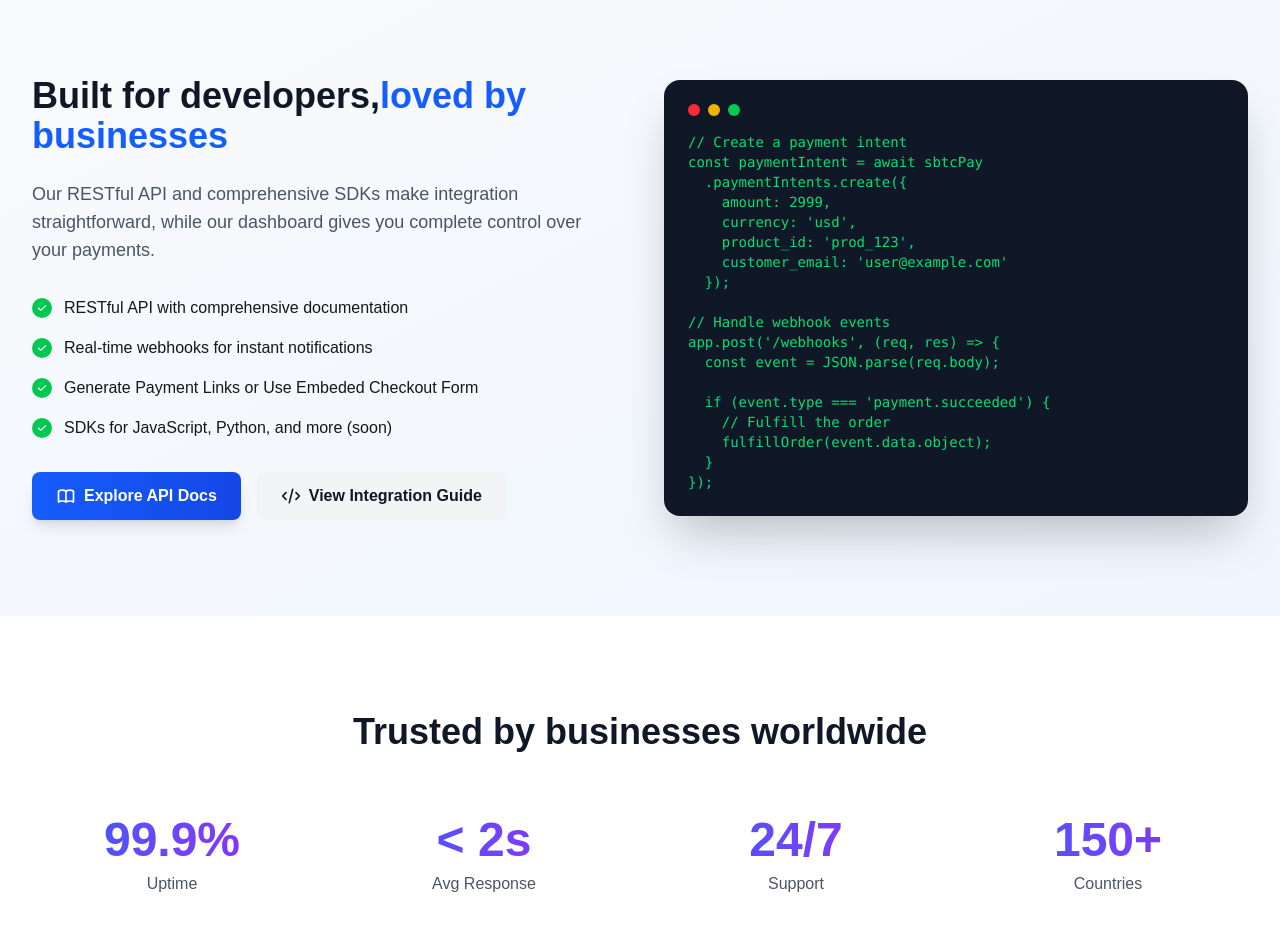
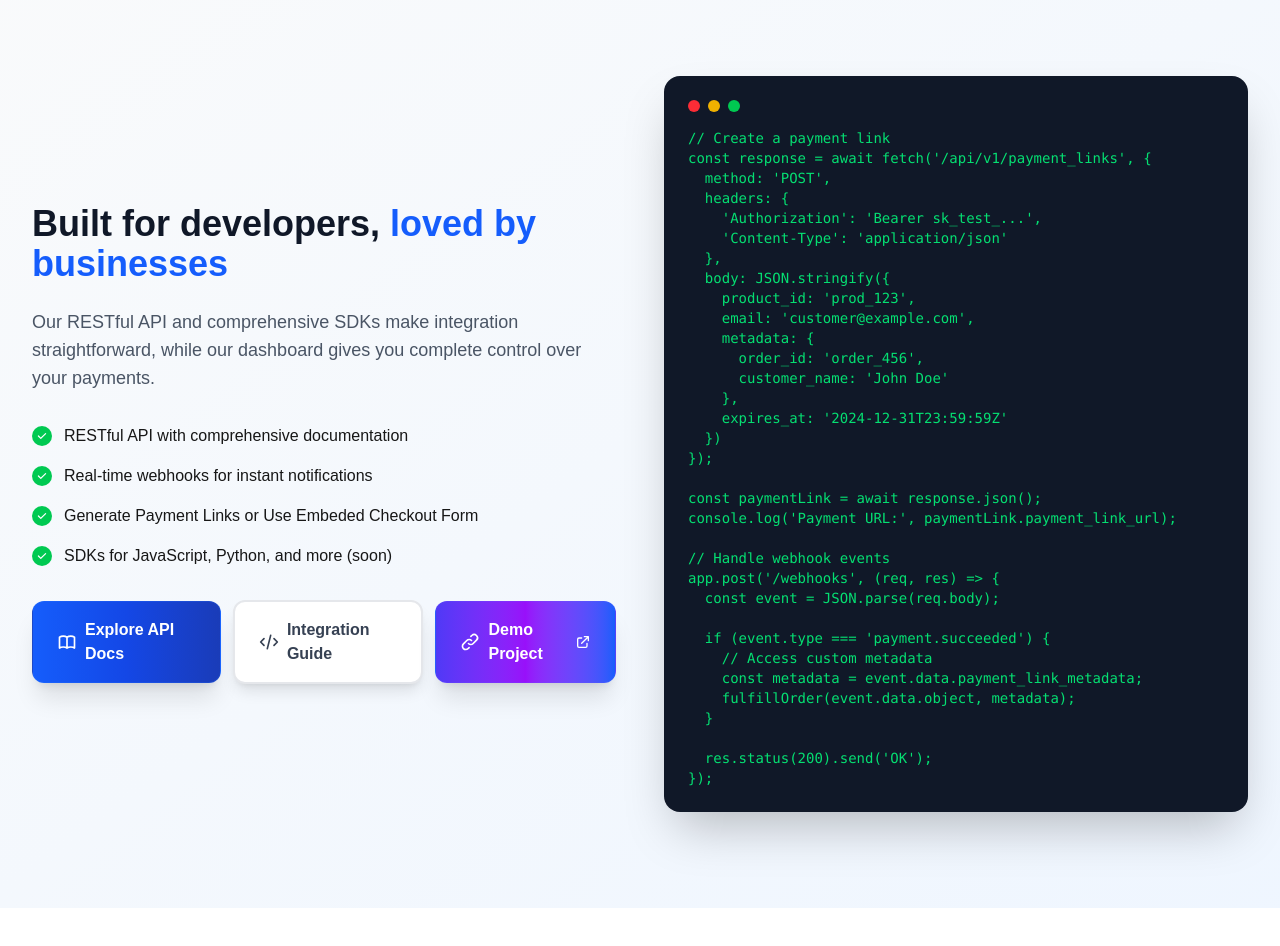
Before and after one commit to STX-CITY/sbtc-pay, a Next.js app: page / in a window 1280 px wide. Shown: the part 2780-3726 px from the top of the page. Built offline with nearby package versions, Linux system fonts and the light colour scheme.

Commit message:
update landing links

```diff
--- a/src/app/page.tsx
+++ b/src/app/page.tsx
@@ -406,7 +406,7 @@ export default function LandingPage() {
             >
               <h2 className="text-4xl font-bold text-gray-900 mb-6">
                 Built for developers,
-                <span className="text-blue-600">loved by businesses</span>
+                <span className="text-blue-600"> loved by businesses</span>
               </h2>
               <p className="text-lg text-gray-600 mb-8">
                 Our RESTful API and comprehensive SDKs make integration straightforward,
@@ -447,25 +447,39 @@ export default function LandingPage() {
                 </div>
               </div>
 
-              <div className="mt-8 flex flex-wrap gap-4">
+              <div className="mt-8 flex flex-col sm:flex-row gap-4 sm:gap-3 justify-center items-center">
                 <Link
                   href="/docs#api"
-                  className="inline-flex items-center px-6 py-3 bg-gradient-to-r from-blue-600 to-blue-700 text-white font-semibold rounded-lg shadow-lg hover:from-blue-700 hover:to-blue-800 transition-all transform hover:scale-105"
+                  className="w-full sm:w-auto inline-flex items-center justify-center px-6 py-4 bg-gradient-to-r from-blue-600 via-blue-700 to-blue-800 text-white font-semibold rounded-xl shadow-xl hover:shadow-2xl hover:from-blue-700 hover:via-blue-800 hover:to-blue-900 transition-all duration-300 transform hover:scale-105 hover:-translate-y-1 border border-blue-500/20"
                 >
-                  <svg className="w-5 h-5 mr-2" fill="none" viewBox="0 0 24 24" stroke="currentColor">
+                  <svg className="w-5 h-5 mr-2 flex-shrink-0" fill="none" viewBox="0 0 24 24" stroke="currentColor">
                     <path strokeLinecap="round" strokeLinejoin="round" strokeWidth={2} d="M12 6.253v13m0-13C10.832 5.477 9.246 5 7.5 5S4.168 5.477 3 6.253v13C4.168 18.477 5.754 18 7.5 18s3.332.477 4.5 1.253m0-13C13.168 5.477 14.754 5 16.5 5c1.747 0 3.332.477 4.5 1.253v13C19.832 18.477 18.247 18 16.5 18c-1.746 0-3.332.477-4.5 1.253" />
                   </svg>
-                  Explore API Docs
+                  <span className="text-sm sm:text-base">Explore API Docs</span>
                 </Link>
                 <Link
                   href="/docs"
-                  className="inline-flex items-center px-6 py-3 bg-gray-100 text-gray-900 font-semibold rounded-lg hover:bg-gray-200 transition-all"
+                  className="w-full sm:w-auto inline-flex items-center justify-center px-6 py-4 bg-white text-gray-700 font-semibold rounded-xl shadow-lg hover:shadow-xl border-2 border-gray-200 hover:border-gray-300 hover:bg-gray-50 transition-all duration-300 transform hover:scale-105 hover:-translate-y-1"
                 >
-                  <svg className="w-5 h-5 mr-2" fill="none" viewBox="0 0 24 24" stroke="currentColor">
+                  <svg className="w-5 h-5 mr-2 flex-shrink-0" fill="none" viewBox="0 0 24 24" stroke="currentColor">
                     <path strokeLinecap="round" strokeLinejoin="round" strokeWidth={2} d="M10 20l4-16m4 4l4 4-4 4M6 16l-4-4 4-4" />
                   </svg>
-                  View Integration Guide
+                  <span className="text-sm sm:text-base">Integration Guide</span>
                 </Link>
+                <a
+                  href="https://demo.sbtcpay.org"
+                  target="_blank"
+                  rel="noopener noreferrer"
+                  className="w-full sm:w-auto inline-flex items-center justify-center px-6 py-4 bg-gradient-to-r from-indigo-600 via-purple-600 to-blue-600 text-white font-semibold rounded-xl shadow-xl hover:shadow-2xl hover:from-indigo-700 hover:via-purple-700 hover:to-blue-700 transition-all duration-300 transform hover:scale-105 hover:-translate-y-1 border border-indigo-500/20"
+                >
+                  <svg className="w-5 h-5 mr-2 flex-shrink-0" fill="none" viewBox="0 0 24 24" stroke="currentColor">
+                    <path strokeLinecap="round" strokeLinejoin="round" strokeWidth={2} d="M13.828 10.172a4 4 0 00-5.656 0l-4 4a4 4 0 105.656 5.656l1.102-1.101m-.758-4.899a4 4 0 005.656 0l4-4a4 4 0 00-5.656-5.656l-1.1 1.1" />
+                  </svg>
+                  <span className="text-sm sm:text-base">Demo Project</span>
+                  <svg className="w-4 h-4 ml-1 flex-shrink-0" fill="none" viewBox="0 0 24 24" stroke="currentColor">
+                    <path strokeLinecap="round" strokeLinejoin="round" strokeWidth={2} d="M10 6H6a2 2 0 00-2 2v10a2 2 0 002 2h10a2 2 0 002-2v-4M14 4h6m0 0v6m0-6L10 14" />
+                  </svg>
+                </a>
               </div>
             </motion.div>
 
@@ -482,23 +496,38 @@ export default function LandingPage() {
                 <div className="w-3 h-3 bg-green-500 rounded-full"></div>
               </div>
               <pre className="text-green-400 text-sm overflow-x-auto">
-{`// Create a payment intent
-const paymentIntent = await sbtcPay
-  .paymentIntents.create({
-    amount: 2999,
-    currency: 'usd',
+{`// Create a payment link
+const response = await fetch('/api/v1/payment_links', {
+  method: 'POST',
+  headers: {
+    'Authorization': 'Bearer sk_test_...',
+    'Content-Type': 'application/json'
+  },
+  body: JSON.stringify({
     product_id: 'prod_123',
-    customer_email: 'user@example.com'
-  });
+    email: 'customer@example.com',
+    metadata: {
+      order_id: 'order_456',
+      customer_name: 'John Doe'
+    },
+    expires_at: '2024-12-31T23:59:59Z'
+  })
+});
+
+const paymentLink = await response.json();
+console.log('Payment URL:', paymentLink.payment_link_url);
 
 // Handle webhook events
 app.post('/webhooks', (req, res) => {
   const event = JSON.parse(req.body);
 
   if (event.type === 'payment.succeeded') {
-    // Fulfill the order
-    fulfillOrder(event.data.object);
+    // Access custom metadata
+    const metadata = event.data.payment_link_metadata;
+    fulfillOrder(event.data.object, metadata);
   }
+
+  res.status(200).send('OK');
 });`}
               </pre>
             </motion.div>
```
